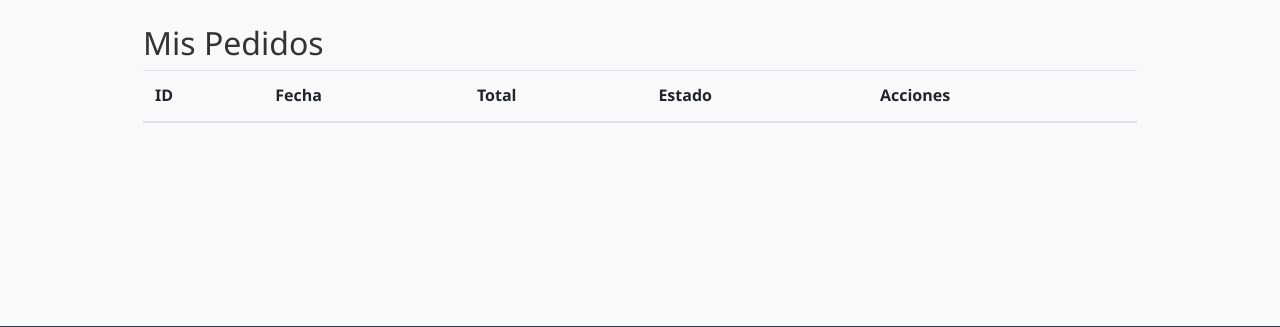
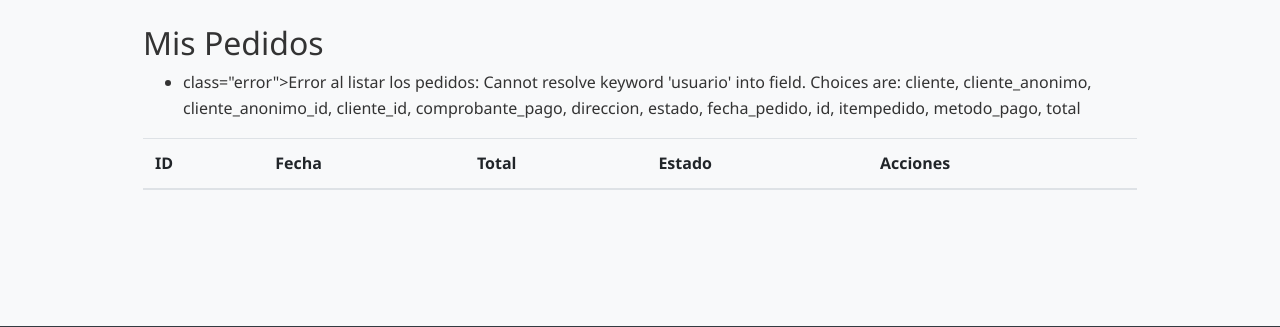
Before and after one commit to CristianMarcus/BurgersPolas, a Django app: page /pedidos/ in a window 1280 px wide. Shown: the part 98-425 px from the top of the page. Run offline with Django 5.2, Linux system fonts and the light colour scheme; the visitor is signed in with stand-in values (Sample User, id 1); lists and menus that the app fills with data are empty; some libraries are stand-ins or nearby versions.

Commit message:
Agregar validación para el comprobante de pago en el formulario de pedido y mejorar la gestión de pedidos, incluyendo el cálculo del total y la visualización de mensajes.

```diff
--- a/polasburgers/pedidos/templates/pedidos/listar_pedidos.html
+++ b/polasburgers/pedidos/templates/pedidos/listar_pedidos.html
@@ -3,6 +3,13 @@
 {% block title %}Mis Pedidos{% endblock %}
 {% block content %}
 <h2>Mis Pedidos</h2>
+{% if messages %}
+<ul class="messages">
+    {% for message in messages %}
+    <li>{% if message.tags %} class="{{ message.tags }}"{% endif %}>{{ message }}</li>
+    {% endfor %}
+</ul>
+{% endif %}
 <table class="table">
     <thead>
         <tr>
--- a/polasburgers/pedidos/urls.py
+++ b/polasburgers/pedidos/urls.py
@@ -12,7 +12,7 @@
     # URLs para Pedidos
     path('crear/', views.crear_pedido, name='crear_pedido'),  # Formulario para crear un nuevo pedido
     path('pedidos/', views.listar_pedidos, name='listar_pedidos'),  # Lista todos los pedidos
-    path('pedidos/<int:pedido_id>/', views.detalle_pedido, name='detalle_pedido'),  # Detalle de un pedido específico
+    path('detalle/<int:pedido_id>/', views.detalle_pedido, name='detalle_pedido'),  # Detalle de un pedido específico
     path('eliminar_pedido/<int:pedido_id>/', views.eliminar_pedido, name='eliminar_pedido'),  # Confirmación para eliminar un pedido
 
     # URLs para el Carrito de Compras
--- a/polasburgers/pedidos/views.py
+++ b/polasburgers/pedidos/views.py
@@ -83,10 +83,11 @@
 
 
 
-from django.shortcuts import render, redirect
+from django.shortcuts import render, redirect, get_object_or_404
 from django.contrib import messages
-from .models import Pedido, ItemPedido, ClienteAnonimo
-from django.utils.timezone import now
+from .models import Pedido, ItemPedido, ClienteAnonimo, Producto
+from .forms import PedidoForm, ClienteAnonimoForm
+from django.utils import timezone  # Importa timezone
 
 def crear_pedido(request):
     carrito = request.session.get('carrito', {})
@@ -95,7 +96,7 @@
         return redirect('listar_productos')
 
     if request.method == 'POST':
-        form = PedidoForm(request.POST)
+        form = PedidoForm(request.POST, request.FILES)
         cliente_anonimo_form = ClienteAnonimoForm(request.POST)
 
         if form.is_valid() and cliente_anonimo_form.is_valid():
@@ -103,15 +104,24 @@
                 cliente_anonimo = cliente_anonimo_form.save()
                 pedido = form.save(commit=False)
                 pedido.cliente_anonimo = cliente_anonimo
+                pedido.fecha_pedido = timezone.now()  # Establece la fecha y hora del pedido
                 pedido.save()
 
+                total = 0  # Inicializa el total del pedido
                 for producto_id, detalles in carrito.items():
                     producto = get_object_or_404(Producto, pk=producto_id)
-                    ItemPedido.objects.create(pedido=pedido, producto=producto, cantidad=detalles['cantidad'], precio_unitario=producto.precio)
+                    cantidad = detalles['cantidad']
+                    precio_unitario = producto.precio
+                    subtotal = cantidad * precio_unitario
+                    total += subtotal
+                    ItemPedido.objects.create(pedido=pedido, producto=producto, cantidad=cantidad, precio_unitario=precio_unitario)
+
+                pedido.total = total  # Establece el total del pedido
+                pedido.save()
 
                 del request.session['carrito']
                 messages.success(request, 'Pedido creado con éxito.')
-                return redirect('detalle_pedido', pedido_id=pedido.id)
+                return redirect('listar_pedidos')
             except Exception as e:
                 messages.error(request, f'Error al crear el pedido: {e}')
         else:
@@ -211,17 +221,17 @@
         messages.error(request, f'Error al listar los pedidos: {e}')
         return render(request, 'pedidos/listar_pedidos.html', {'pedidos': []})
 
+
+
 def detalle_pedido(request, pedido_id):
-    pedido = get_object_or_404(Pedido, pk=pedido_id)
-    if request.user.is_authenticated:
-        if pedido.cliente and pedido.cliente.user == request.user:
-            return render(request, 'pedidos/detalle_pedido.html', {'pedido': pedido})
-    else:
-        cliente_anonimo_id = request.session.get('cliente_anonimo_id')
-        if cliente_anonimo_id and pedido.cliente_anonimo_id == cliente_anonimo_id:
-            return render(request, 'pedidos/detalle_pedido.html', {'pedido': pedido})
-    messages.error(request, "No tienes permiso para ver este pedido.")
-    return redirect('listar_pedidos')
+    pedido = get_object_or_404(Pedido, id=pedido_id)
+    items = ItemPedido.objects.filter(pedido=pedido)  # Obtiene los items del pedido
+
+    return render(request, 'pedidos/detalle_pedido.html', {
+        'pedido': pedido,
+        'items': items  # Pasar los items al template
+    })
+
 
 def eliminar_pedido(request, pedido_id):
     try:
--- a/polasburgers/polasburgers/settings.py
+++ b/polasburgers/polasburgers/settings.py
@@ -147,4 +147,4 @@
 
 SESSION_COOKIE_AGE = 1209600  # 2 semanas
 
-SESSION_ENGINE = 'django.contrib.sessions.backends.file' # Agregado o modificado
+SESSION_ENGINE = 'django.contrib.sessions.backends.db'  # Usar la predeterminada
--- a/polasburgers/static/css/style.css
+++ b/polasburgers/static/css/style.css
@@ -26,7 +26,7 @@
 
 .sidebar {
     width: 250px; /* Aumenta el ancho */
-    background-color: rgba(34, 40, 49, 0.9); /* Fondo oscuro con transparencia */
+    background-color: rgba(226, 157, 30, 0.9); /* Fondo oscuro con transparencia */
     height: 100vh;
     position: sticky;
     top: 0;
@@ -47,7 +47,7 @@
 
 .sidebar-nav a {
     display: block;
-    color: #fff;
+    color: #5e4141;
     text-decoration: none;
     padding: 10px 15px;
     border-radius: 5px;
```
Also changed, not shown: polasburgers/pedidos/forms.py (+11 -1 lines), polasburgers/pedidos/templates/pedidos/crear_pedido.html (+11 -10 lines), polasburgers/pedidos/templates/pedidos/detalle_pedido.html (line endings or trailing spaces). Lines whose indentation alone changed are shown as unchanged.
